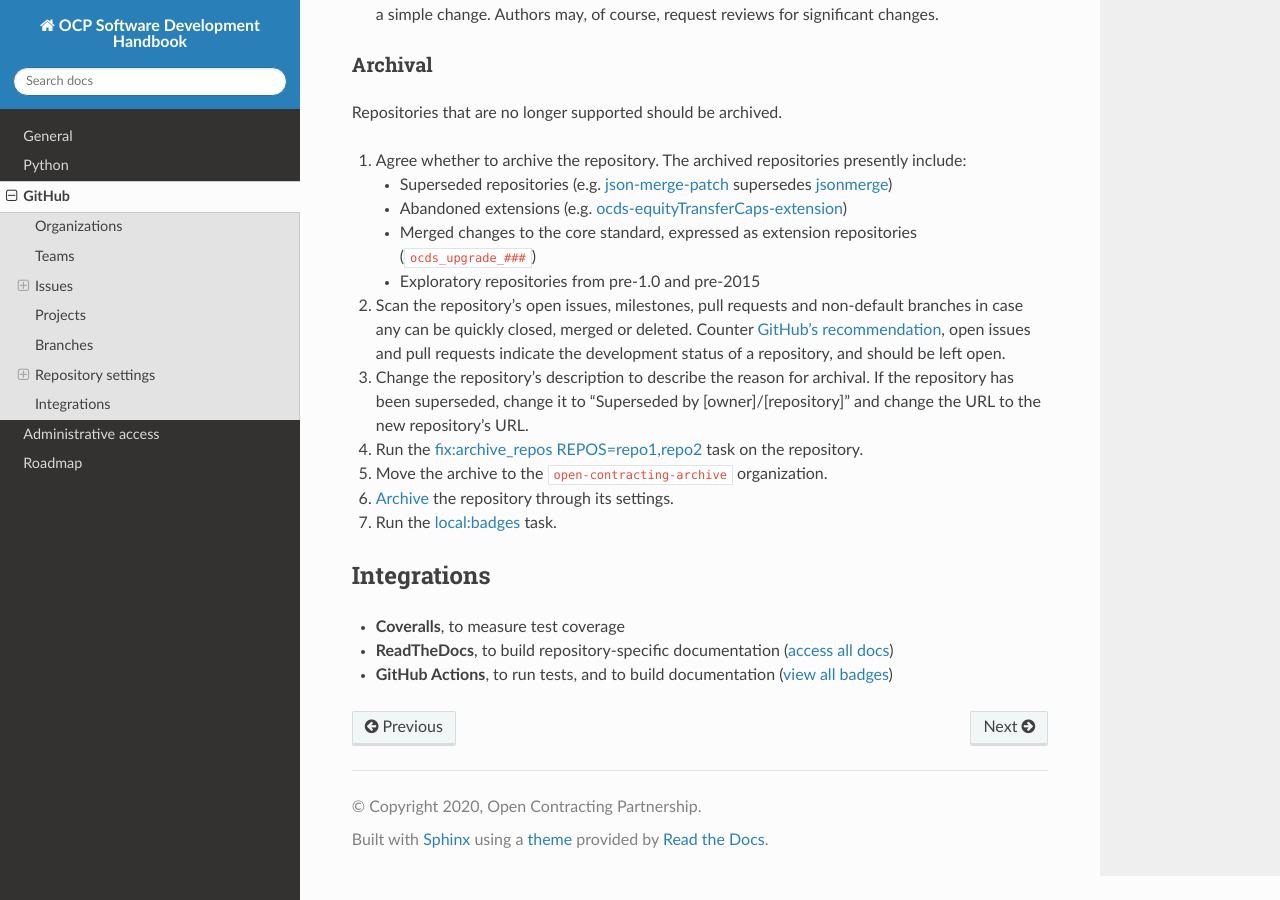
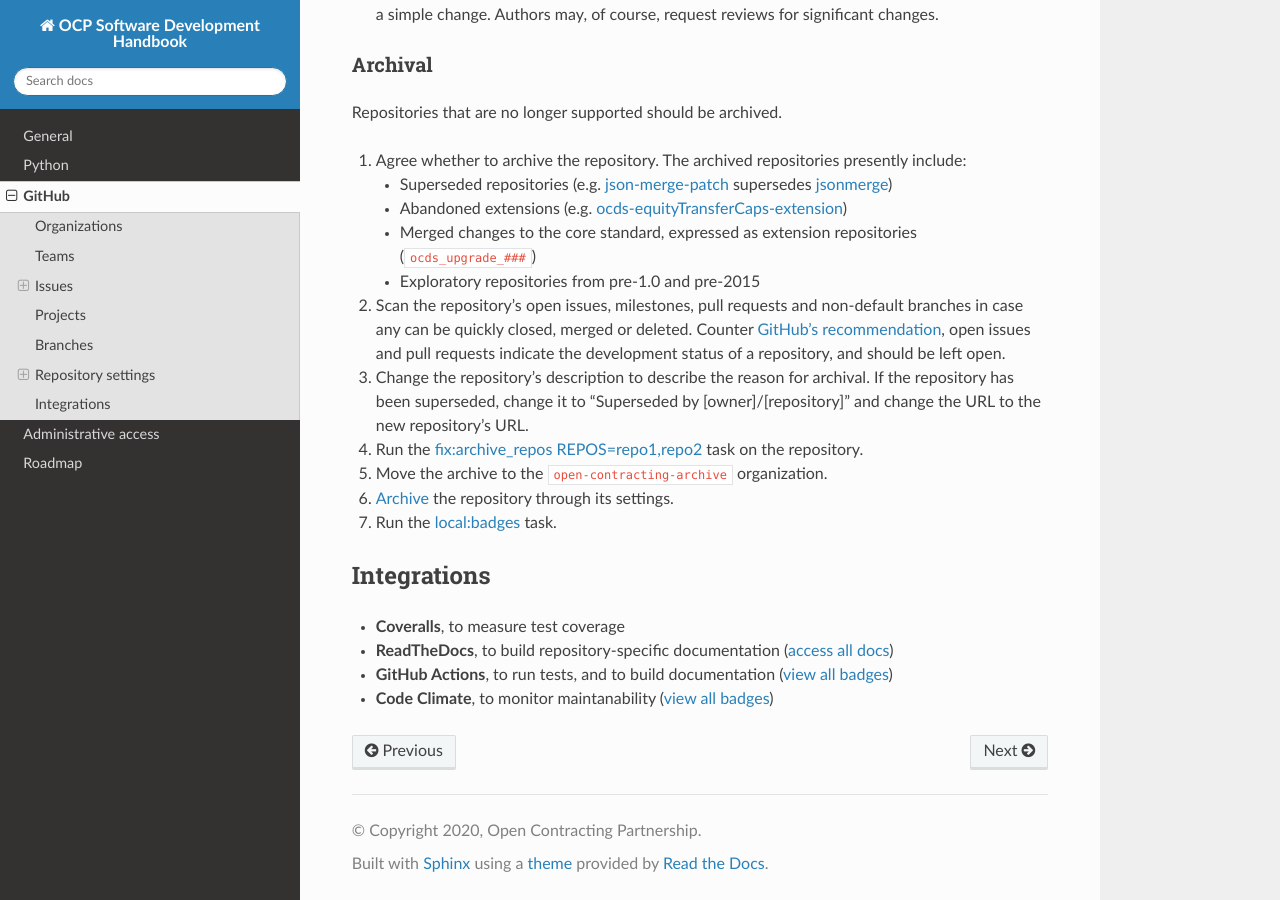
Before and after one commit to open-contracting/software-development-handbook, a Sphinx documentation site: the page built from docs/github/index.rst, in a window 1280 px wide and 900 px high, scrolled down 3579 px. Built offline with Sphinx 7.4.7 and the Read the Docs theme 2.0.0, drawn with Linux system fonts in a browser that asks for light colours.

Commit message:
github: Mention Code Climate

```diff
--- a/docs/github/index.rst
+++ b/docs/github/index.rst
@@ -149,3 +149,4 @@ Integrations
 -  **Coveralls**, to measure test coverage
 -  **ReadTheDocs**, to build repository-specific documentation (`access all docs <https://github.com/open-contracting/standard-maintenance-scripts/blob/master/badges.md#readme>`__)
 -  **GitHub Actions**, to run tests, and to build documentation (`view all badges <https://github.com/open-contracting/standard-maintenance-scripts/blob/master/badges.md#readme>`__)
+-  **Code Climate**, to monitor maintanability (`view all badges <https://github.com/open-contracting/standard-maintenance-scripts/blob/master/badges.md#readme>`__)
```
